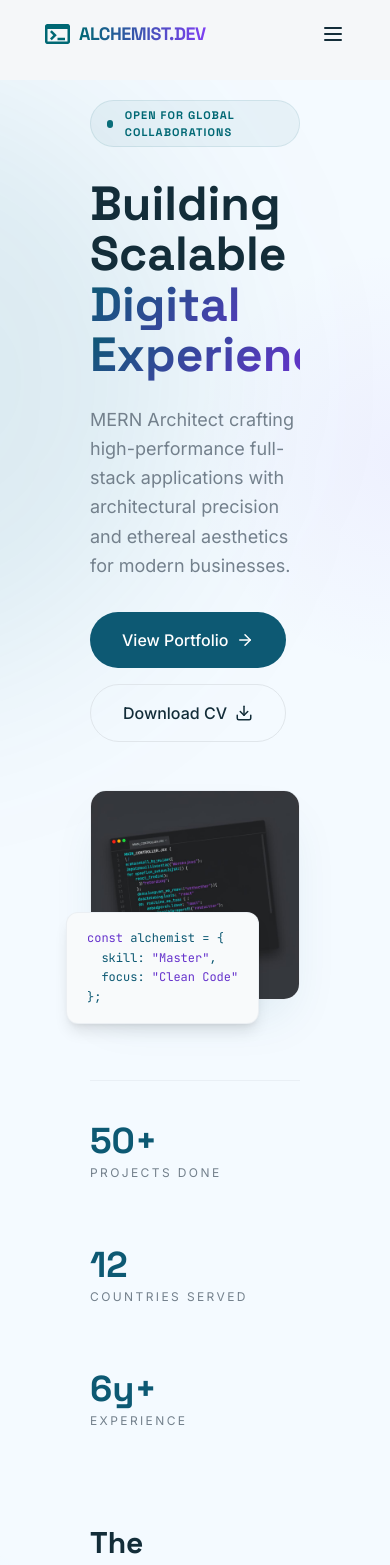
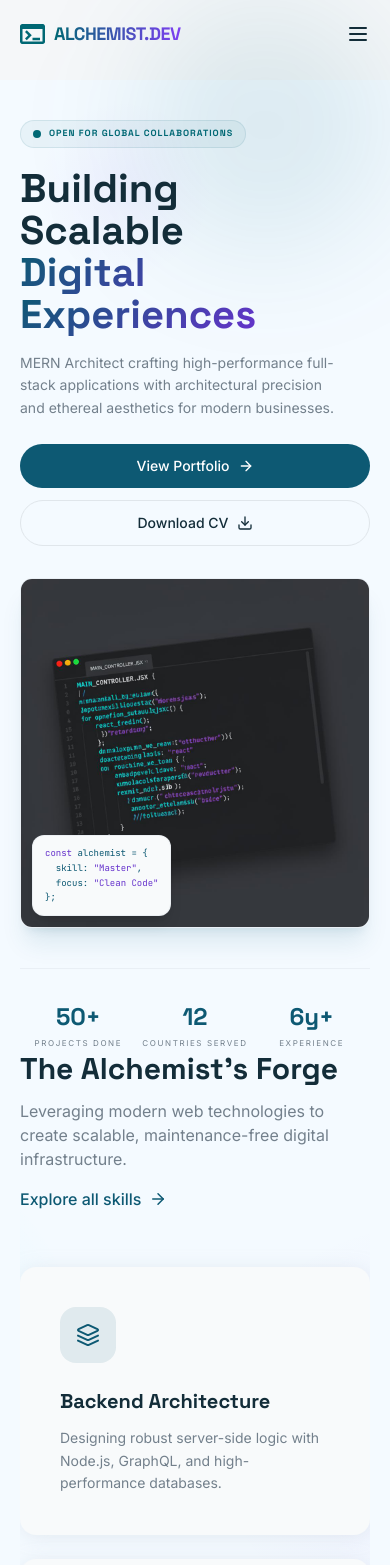
Before and after one commit to Debos602/new-portfolio, a React (Vite) app: page / in a window 390 px wide. Shown: the top 1565 px of the page. Built offline with nearby package versions, Linux system fonts and the light colour scheme; the HTML template or start-up script is replaced by a standard one; a web font is replaced by a local one.

Commit message:
Home responsive done

```diff
--- a/src/components/HeroSection.tsx
+++ b/src/components/HeroSection.tsx
@@ -3,6 +3,7 @@ import { Link } from "react-router-dom";
 import { ArrowRight, Download } from "lucide-react";
 import gsap from "gsap";
 import codeEditorImg from "@/assets/code-editor.jpg";
+import SkillsSection from "./SkillsSection";
 
 const HeroSection = () => {
   const sectionRef = useRef<HTMLElement>(null);
@@ -51,55 +52,60 @@ const HeroSection = () => {
   }, []);
 
   return (
-    <section ref={sectionRef} className="bg-[#F4FAFF]">
+    <section ref={sectionRef} className="bg-[#F4FAFF] overflow-x-hidden">
 
-      {/* Gradient 1 — Cyan #00EEFC (8% → 0%) */}
-      <div className="relative container flex items-center pt-5 md:pt-20 overflow-hidden">
+      {/* ── Ambient gradients ── */}
+      {/* Gradient 1 — Cyan, scales with viewport */}
+      <div className="absolute top-0 right-0 md:right-[200px] z-0 h-[250px] w-[250px] sm:h-[400px] sm:w-[400px] md:h-[600px] md:w-[600px] rounded-full pointer-events-none bg-[#006874]/10 blur-[60px] sm:blur-[80px] md:blur-[100px]" />
+
+      {/* Gradient 2 — Purple */}
       <div
-          className="absolute top-0 right-[200px] z-0 h-[600px] w-[600px] rounded-full pointer-events-none bg-[#006874]/10 blur-[100px]"
-
+        className="absolute top-16 left-0 md:left-[100px] z-0 h-[250px] w-[250px] sm:h-[400px] sm:w-[400px] md:h-[600px] md:w-[600px] rounded-full pointer-events-none"
+        style={{ background: "radial-gradient(circle, rgba(126,63,242,0.05) 0%, rgba(126,63,242,0) 50%)" }}
       />
 
-        {/* Gradient 2 — Purple #7E3FF2 (5% → 0%) */}
+      {/* Gradient 3 — Teal */}
       <div
-          className="absolute top-20 left-[100px] z-0 h-[600px] w-[600px] rounded-full pointer-events-none"
-          style={{
-            background: "radial-gradient(circle, rgba(126,63,242,0.05) 0%, rgba(126,63,242,0) 50%)",
-          }}
+        className="absolute bottom-0 right-0 md:right-[488px] z-0 h-[200px] w-[200px] md:h-[600px] md:w-[600px] rounded-full pointer-events-none"
+        style={{ background: "radial-gradient(circle, rgba(0,104,116,0.03) 0%, rgba(0,104,116,0) 50%)" }}
       />
 
-        {/* Gradient 3 — Teal #006874 (3% → 0%) */}
-        <div
-          className="absolute bottom-0 right-[488px] z-0 h-[600px] w-[600px] rounded-full pointer-events-none"
-          style={{
-            background: "radial-gradient(circle, rgba(0,104,116,0.03) 0%, rgba(0,104,116,0) 50%)",
-          }}
-        />
-
-        {/* Subtle background shapes */}
-        <div className="absolute top-0 overflow-hidden pointer-events-none">
+      {/* Decorative circles — desktop only to prevent mobile overflow */}
+      <div className="hidden lg:block absolute top-0 overflow-hidden pointer-events-none">
         <div className="absolute -top-40 -right-40 w-[600px] h-[600px] rounded-full bg-[#006874]" />
         <div className="absolute -bottom-60 -left-40 w-[500px] h-[500px] rounded-full bg-accent/[0.03]" />
       </div>
 
-        <div className="container mx-auto relative z-10">
-          <div className="grid grid-cols-1 lg:grid-cols-2 gap-12 items-center">
+      {/* ── Main content wrapper ── */}
+      <div className="relative container mx-auto z-10  px-4 sm:px-6 lg:px-8 pt-10 sm:pt-14 md:pt-18 lg:pt-20 pb-10 sm:pb-14">
+        {/* Two-column grid:
+            • Mobile  (< 768px)  : 1 col, text → image stacked
+            • Tablet  (768-1023) : 2 col, 55/45 split, tighter gap
+            • Desktop (1024px+)  : 2 col, 50/50, original gap          */}
+        <div className="grid grid-cols-1 md:grid-cols-[55%_45%] lg:grid-cols-2 gap-8 md:gap-6 lg:gap-12 items-center">
 
-            {/* Left */}
-            <div>
+          {/* ── LEFT: Text content ── */}
+          <div className="flex flex-col items-start">
+
+            {/* Badge */}
             <div
               ref={badgeRef}
-                className="inline-flex items-center gap-[12px] px-[16px] py-[6px] rounded-full border border-[#006874]/10 bg-[#006874]/5 mb-8 opacity-0"
+              className="inline-flex items-center gap-2 px-3 py-1.5 sm:px-4 sm:py-[6px] rounded-full border border-[#006874]/10 bg-[#006874]/5 mb-5 sm:mb-6 md:mb-7 lg:mb-8 opacity-0"
             >
-                <span className="w-[8px] h-[8px] rounded-full bg-[#006874] animate-pulse" />
-                <span className="text-[11px] font-bold leading-[1.5] tracking-[1.1px] uppercase text-[#006874] font-heading">
+              <span className="w-2 h-2 rounded-full bg-[#006874] animate-pulse flex-shrink-0" />
+              <span className="text-[9px] sm:text-[10px] lg:text-[11px] font-bold leading-[1.5] tracking-[1px] sm:tracking-[1.1px] uppercase text-[#006874] font-heading whitespace-nowrap">
                 Open for Global Collaborations
               </span>
             </div>
 
+            {/* Heading
+                Mobile  : 2.5rem  (40px)
+                sm      : 3.25rem (52px)
+                Tablet  : 3.75rem (60px) — readable in narrow 2-col
+                Desktop : 4.5rem  (72px) */}
             <h1
               ref={headingRef}
-                className="text-5xl md:text-6xl lg:text-7xl font-heading font-bold leading-[1.05] mb-6"
+              className="text-[2.5rem] leading-[1.05] sm:text-[3.25rem] md:text-[3.25rem] lg:text-[4.5rem] xl:text-7xl font-heading font-bold mb-4 sm:mb-5 md:mb-5 lg:mb-6"
             >
               <span className="hero-line block text-foreground">Building</span>
               <span className="hero-line block text-foreground">Scalable</span>
@@ -107,47 +113,58 @@ const HeroSection = () => {
               <span className="hero-line block text-gradient">Experiences</span>
             </h1>
 
+            {/* Subtext */}
             <p
               ref={subtextRef}
-                className="text-lg text-muted-foreground max-w-md leading-relaxed mb-8 opacity-0"
+              className="text-sm sm:text-base lg:text-lg text-muted-foreground max-w-[90%] sm:max-w-md leading-relaxed mb-6 sm:mb-7 lg:mb-8 opacity-0"
             >
               MERN Architect crafting high-performance full-stack applications with architectural
               precision and ethereal aesthetics for modern businesses.
             </p>
 
-              <div ref={ctaRef} className="flex flex-wrap items-center gap-4 opacity-0">
+            {/* CTAs
+                Mobile  : full-width, stacked
+                sm+     : side-by-side, auto width                     */}
+            <div ref={ctaRef} className="flex flex-col sm:flex-row items-stretch sm:items-center gap-3 w-full sm:w-auto opacity-0">
               <Link
                 to="/projects"
-                  className="inline-flex items-center gap-2 px-8 py-4 rounded-full bg-primary text-primary-foreground font-medium transition-all duration-200 hover:shadow-lg hover:shadow-primary/20"
+                className="inline-flex items-center justify-center gap-2 px-6 py-3 sm:px-7 sm:py-3.5 lg:px-8 lg:py-4 rounded-full bg-primary text-primary-foreground font-medium text-sm lg:text-base transition-all duration-200 hover:shadow-lg hover:shadow-primary/20"
               >
-                  View Portfolio <ArrowRight size={18} />
+                View Portfolio <ArrowRight size={16} />
               </Link>
-                <button className="inline-flex items-center gap-2 px-8 py-4 rounded-full border border-border text-foreground font-medium transition-all duration-200 hover:bg-secondary">
-                  Download CV <Download size={18} />
+              <button className="inline-flex items-center justify-center gap-2 px-6 py-3 sm:px-7 sm:py-3.5 lg:px-8 lg:py-4 rounded-full border border-border text-foreground font-medium text-sm lg:text-base transition-all duration-200 hover:bg-secondary">
+                Download CV <Download size={16} />
               </button>
             </div>
           </div>
 
-            {/* Right — Code editor image */}
-            <div className="relative">
-              <div ref={imageRef} className="opacity-0">
-                <div className="relative rounded-2xl overflow-hidden shadow-2xl shadow-primary/10 border border-border/50">
+          {/* ── RIGHT: Code editor image ──
+              The floating snippet is absolutely positioned INSIDE the image
+              container so it can never overflow the screen. On desktop we
+              push it slightly outside with negative offsets (classic look). */}
+          <div className="relative w-full">
+
+            {/* Image card */}
+            <div ref={imageRef} className="opacity-0 w-full">
+              <div className="relative rounded-xl sm:rounded-2xl overflow-hidden shadow-xl sm:shadow-2xl shadow-primary/10 border border-border/50">
                 <img
                   src={codeEditorImg}
                   alt="Code editor showing a React component"
                   width={800}
                   height={640}
-                    className="w-full h-auto"
+                  className="w-full h-auto object-cover"
                 />
               </div>
             </div>
 
-              {/* Floating code snippet */}
+            {/* Floating snippet
+                Mobile/Tablet : sits inside the image boundary (bottom-3 left-3)
+                Desktop       : slight overhang (-bottom-6 -left-6) for flair  */}
             <div
               ref={snippetRef}
-                className="absolute -bottom-6 -left-6 bg-card rounded-xl shadow-lg border border-border/50 px-5 py-4 opacity-0"
+              className="absolute bottom-3 left-3 lg:-bottom-6 lg:-left-6 bg-card rounded-lg sm:rounded-xl shadow-lg border border-border/50 px-3 py-2.5 sm:px-4 sm:py-3 lg:px-5 lg:py-4 opacity-0"
             >
-                <pre className="text-xs font-mono text-primary leading-relaxed">
+              <pre className="text-[9px] sm:text-[10px] lg:text-xs font-mono text-primary leading-relaxed">
                 <span className="text-accent">const</span> alchemist = {"{"}{"\n"}
                 {"  "}skill: <span className="text-accent">"Master"</span>,{"\n"}
                 {"  "}focus: <span className="text-accent">"Clean Code"</span>{"\n"}
@@ -157,22 +174,29 @@ const HeroSection = () => {
           </div>
         </div>
 
-          {/* Stats */}
-          <div ref={statsRef} className="flex flex-wrap gap-16 mt-20 pt-10 border-t border-border/50">
-            <div>
-              <div className="stat-number">50+</div>
-              <div className="stat-label">Projects Done</div>
+        {/* ── Stats bar ──
+            Mobile  : 3 columns, centred, smaller type
+            Tablet+ : row with increasing gap
+            A divider line runs full width on all sizes                  */}
+        <div
+          ref={statsRef}
+          className="grid grid-cols-3 md:flex md:flex-row md:items-start gap-y-4 md:gap-x-10 lg:gap-x-16 mt-10 sm:mt-14 lg:mt-20 pt-8 sm:pt-10 border-t border-border/50"
+        >
+          <div className="text-center md:text-left">
+            <div className="stat-number text-2xl sm:text-3xl lg:text-4xl font-bold">50+</div>
+            <div className="stat-label text-[8px] sm:text-sm text-muted-foreground mt-0.5">Projects Done</div>
           </div>
-            <div>
-              <div className="stat-number">12</div>
-              <div className="stat-label">Countries Served</div>
+          <div className="text-center md:text-left">
+            <div className="stat-number text-2xl sm:text-3xl lg:text-4xl font-bold">12</div>
+            <div className="stat-label text-[8px] sm:text-sm text-muted-foreground mt-0.5">Countries Served</div>
           </div>
-            <div>
-              <div className="stat-number">6y+</div>
-              <div className="stat-label">Experience</div>
+          <div className="text-center md:text-left">
+            <div className="stat-number text-2xl sm:text-3xl lg:text-4xl font-bold">6y+</div>
+            <div className="stat-label text-[8px] sm:text-sm text-muted-foreground mt-0.5">Experience</div>
           </div>
         </div>
-        </div>
+
+       <SkillsSection />
       </div>
     </section>
   );
--- a/src/components/SkillsSection.tsx
+++ b/src/components/SkillsSection.tsx
@@ -62,7 +62,7 @@ const SkillsSection = () => {
   return (
     <section ref={sectionRef} className="bg-[#F4FAFF]">
 
-     <div className="container py-24 relative overflow-hidden">
+     <div className=" py-0 md:py-24 relative overflow-hidden">
        {/* Gradient 1 — Cyan #00EEFC (8% → 0%) */}
       <div
         className="absolute top-0 right-[200px] z-0 h-[600px] w-[600px] rounded-full pointer-events-none"
@@ -87,7 +87,7 @@ const SkillsSection = () => {
         }}
       />
 
-      <div className="container mx-auto px-6 relative z-10">
+      <div className="relative z-10">
         <div ref={headingRef} className="flex flex-col md:flex-row md:items-end md:justify-between mb-14 opacity-0">
           <div>
             <h2 className="text-3xl md:text-4xl font-heading font-bold text-foreground mb-3">
--- a/src/index.css
+++ b/src/index.css
@@ -118,3 +118,9 @@
   margin-right: auto;
   margin-left: auto;
 }
+@media (max-width: 768px) {
+  .container {
+    padding-right: 20px;
+    padding-left: 20px;
+  }
+}
--- a/src/pages/Index.tsx
+++ b/src/pages/Index.tsx
@@ -5,7 +5,9 @@ const Index = () => {
   return (
     <div className="bg-background">
       <HeroSection />
-      <SkillsSection />
+       {/* <SkillsSection /> */}
+       {/* Add more sections here as needed */}
+       {/* For example: <ProjectsSection />, <ExperienceSection />, etc. */}
     </div>
   );
 };
```
Lines whose indentation alone changed are shown as unchanged.
